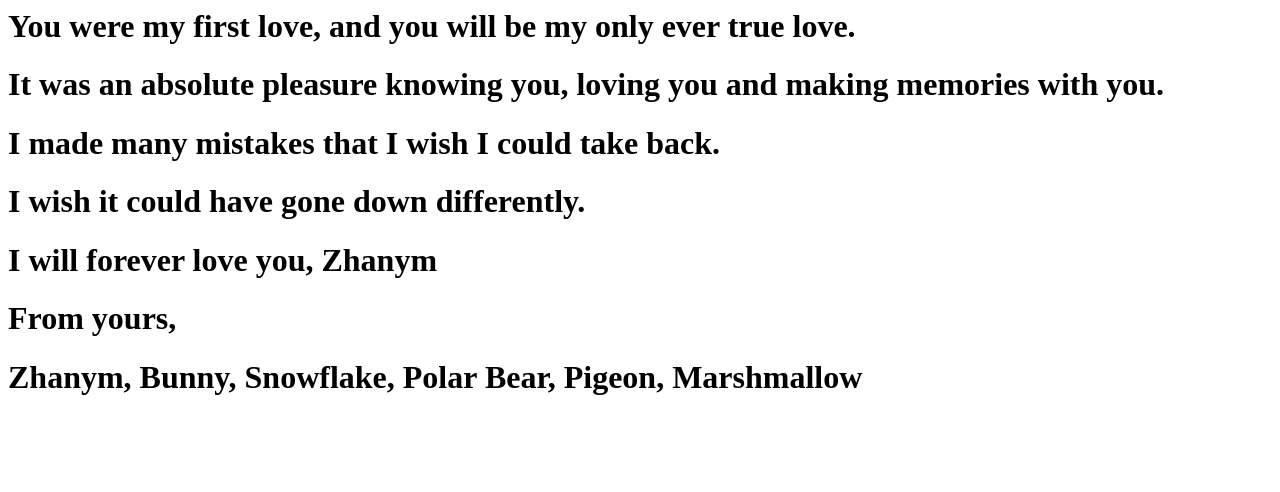
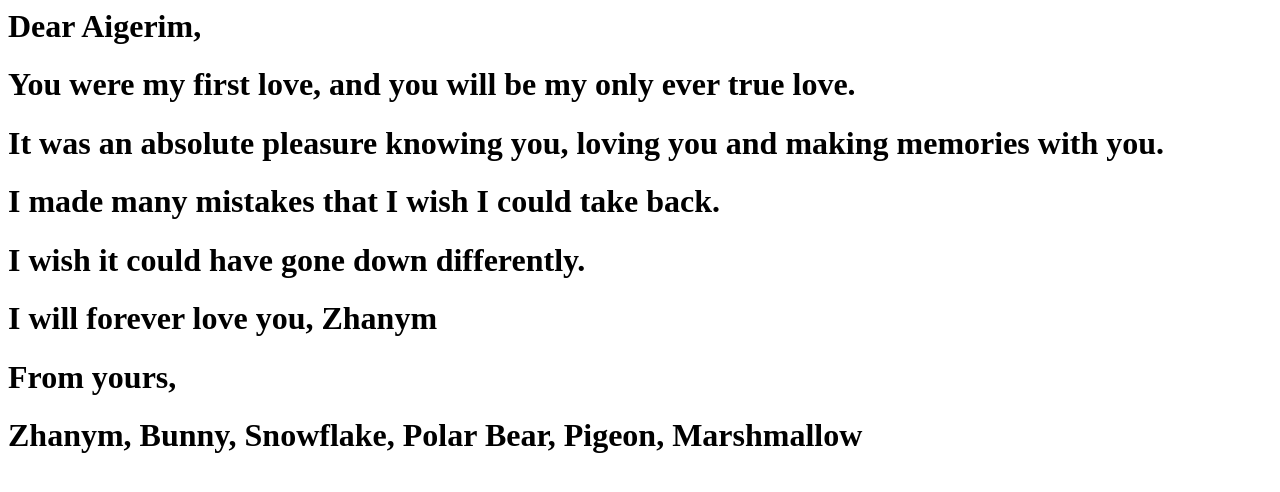
Before and after one commit to F-zzzz-5/Aigera, a plain HTML site: page index.html in a window 1280 px wide. Drawn offline with Linux system fonts and the light colour scheme.

Commit message:
Update index.html

```diff
--- a/index.html
+++ b/index.html
@@ -1,3 +1,4 @@
+<h1>Dear Aigerim,<h1>
 <h1>You were my first love, and you will be my only ever true love.</h1>
 <h1>It was an absolute pleasure knowing you, loving you and making memories with you.</h1>
 <h1>I made many mistakes that I wish I could take back.</h1>
```
